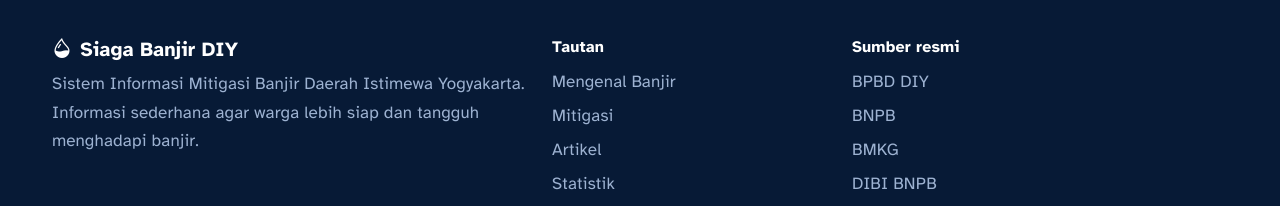
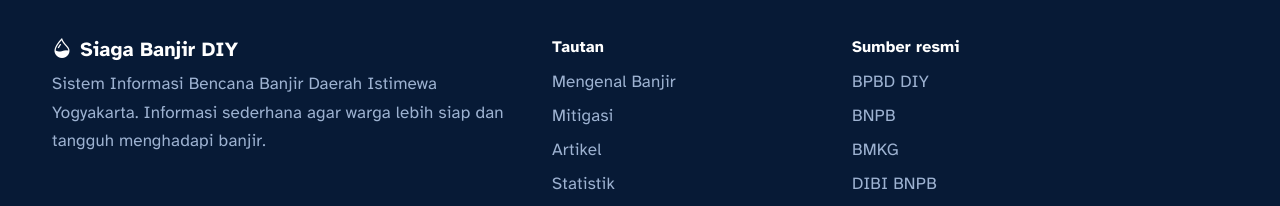
Before and after one commit to Shine-Hexel/SIMB-Banjir, a plain HTML site: page simb-diy-website-updated/simb-diy/index.html in a window 1280 px wide. Shown: the part 8268-8474 px from the top of the page. Drawn offline with nearby package versions, Linux system fonts and the light colour scheme; no server answers.

Commit message:
ngerapihin footer

```diff
--- a/simb-diy-website-updated/simb-diy/index.html
+++ b/simb-diy-website-updated/simb-diy/index.html
@@ -346,7 +346,7 @@
       <div class="row g-4 pb-4">
         <div class="col-lg-5">
           <h5 class="text-white"><i class="bi bi-droplet-half me-2"></i>Siaga Banjir DIY</h5>
-          <p>Sistem Informasi Mitigasi Banjir Daerah Istimewa Yogyakarta. Informasi sederhana agar warga lebih siap dan
+          <p>Sistem Informasi Bencana Banjir Daerah Istimewa Yogyakarta. Informasi sederhana agar warga lebih siap dan
             tangguh menghadapi banjir.</p>
         </div>
         <div class="col-6 col-lg-3">
```
